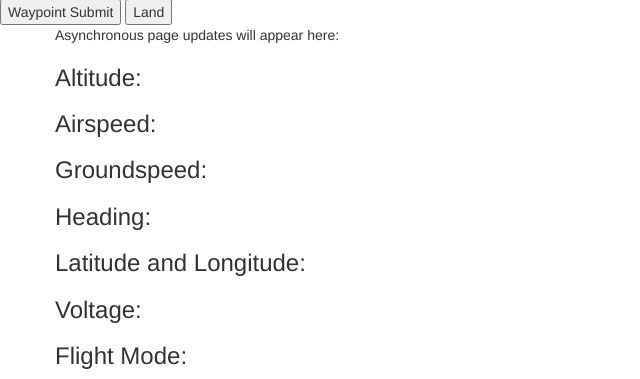
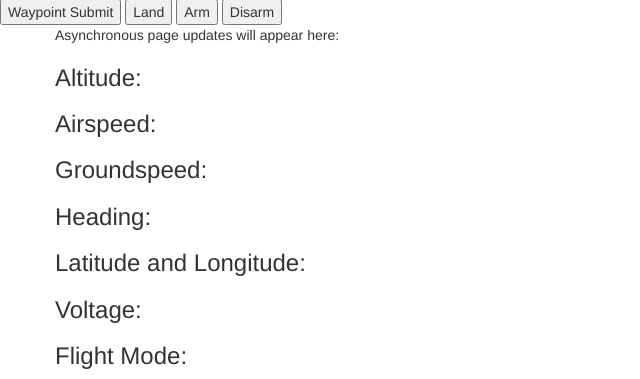
Before and after one commit to Codaero/emergency-response-drone, a Flask app: page / in a window 1280 px wide. Shown: the part 497-876 px from the top of the page, without its empty margins (0-640 px from the left). Run offline with Flask 2, Linux system fonts and the light colour scheme; some libraries are stand-ins or nearby versions.

Commit message:
added arm and disarm

```diff
--- a/server.py
+++ b/server.py
@@ -24,6 +24,8 @@ latTemp = 0
 lngTemp = 0
 updated = False
 land = False
+arm = False
+disarm = False
 
 def randomNumberGenerator():
     """
@@ -40,7 +42,8 @@ def randomNumberGenerator():
         global latTemp
         global updated
         global land
-
+        global arm
+        global disarm
 
 
         if ('.' in data["altitude"]):
@@ -117,6 +120,13 @@ def randomNumberGenerator():
         if land is True:
             commands.landDrone(master)
 
+        if arm is True:
+            commands.arm(master)
+            print('ARMING')
+        if disarm is True:
+            commands.disarm(master)
+            print('DISARMING')
+
 @app.route('/')
 def index():
     #only by sending this page first will the client be connected to the socketio instance
@@ -148,11 +158,22 @@ def waypointSubmit(jsontext, methods=['GET', 'POST']):
     updated = True
 
 @socketio.on('land', namespace='/dir')
-def waypointSubmit(msg, methods=['GET', 'POST']):
+def land(msg, methods=['GET', 'POST']):
     global land
     data = msg
     print('LANDING DRONE')
     land = data["land"]
 
+@socketio.on('arm', namespace='/dir')
+def arm(msg, methods=['GET', 'POST']):
+    global arm
+    arm = True
+
+@socketio.on('disarm', namespace='/dir')
+def disarm(msg, methods=['GET', 'POST']):
+    global disarm
+    disarm = True
+
+
 if __name__ == "__main__":
     socketio.run(app)  # creates instance of GUI class
--- a/templates/index.html
+++ b/templates/index.html
@@ -183,6 +183,18 @@
             data = {"land": true}
             socket.emit('land', data, namespace = '/data')
         }
+        function arm() {
+            var socket = io.connect('http://' + document.domain + ':' + location.port + '/dir');
+            console.log('Submitted.')
+            data = {"arm": true}
+            socket.emit('arm', data, namespace = '/data')
+        }
+        function disarm() {
+            var socket = io.connect('http://' + document.domain + ':' + location.port + '/dir');
+            console.log('Submitted.')
+            data = {"disarm": true}
+            socket.emit('disarm', data, namespace = '/data')
+        }
     </script>
 
     <style type="text/css" media="all">
@@ -211,6 +223,8 @@
     <div id="map"></div>
     <button id="wpsubmit" onclick="submitLatLng();">Waypoint Submit</button>
     <button id="landsubmit" onclick="land();">Land</button>
+    <button id="arm" onclick="arm();">Arm</button>
+    <button id="disarm" onclick="disarm();">Disarm</button>
 
     <div class="container" id="content">
         <div class="row">
```
